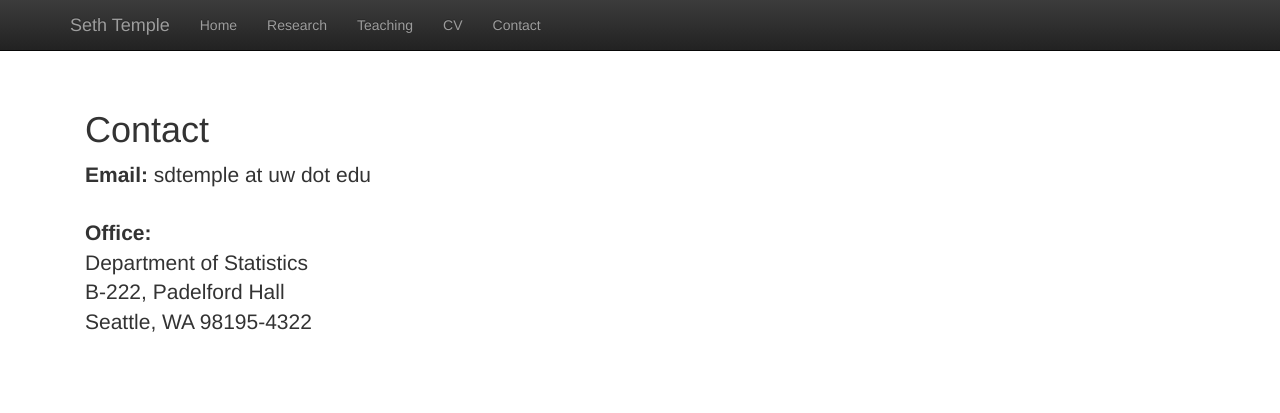
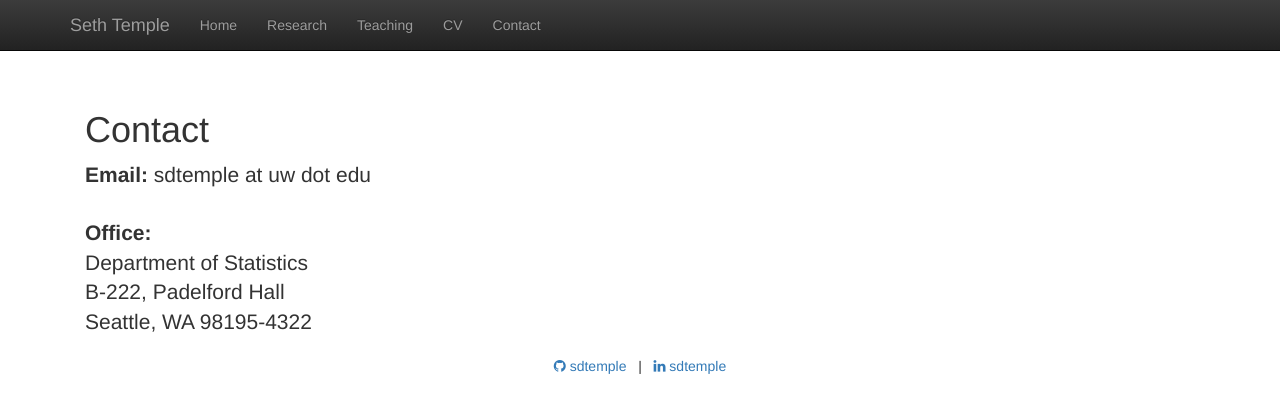
Before and after one commit to sdtemple/sdtemple.github.io, a Jekyll site: the page built from contact.html, in a window 1280 px wide. Shown: the top 413 px of the page. Built offline with Jekyll 4.4.1, drawn with Linux system fonts in a browser that asks for light colours; nearby versions of some CDN libraries; library files that are not in the unit come from our copies.

Commit message:
Update contact.html

```diff
--- a/contact.html
+++ b/contact.html
@@ -14,4 +14,10 @@ title:  'Contact'
   Department of Statistics <br/>
   B-222, Padelford Hall <br/>
   Seattle, WA 98195-4322 <br/>
+
+  <center>
+  <a href = "https://github.com/sdtemple"><i class="fa fa-github" aria-hidden="true"></i> sdtemple </a>
+         &nbsp;&nbsp;|&nbsp;&nbsp;
+  <a href = "https://www.linkedin.com/in/sdtemple/"><i class="fa fa-linkedin" aria-hidden="true"></i> sdtemple</a>
+  </center>
 </p>
```
